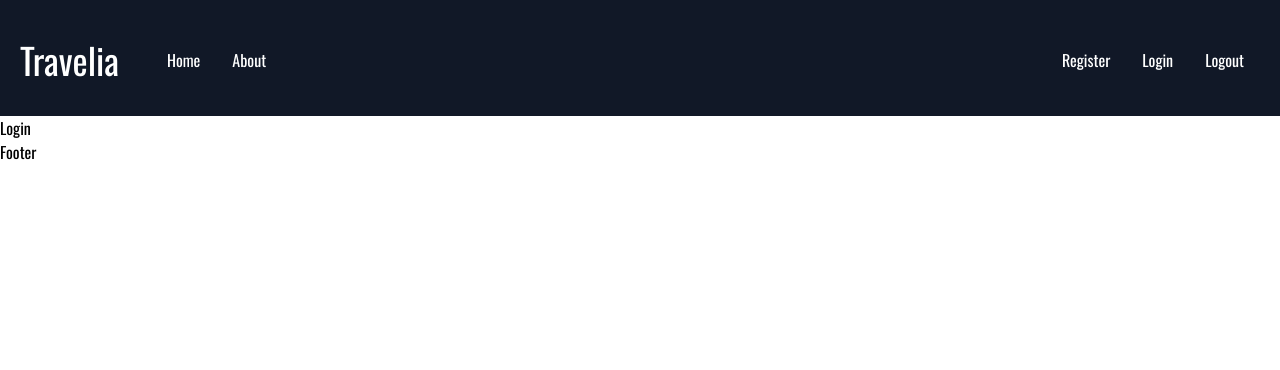
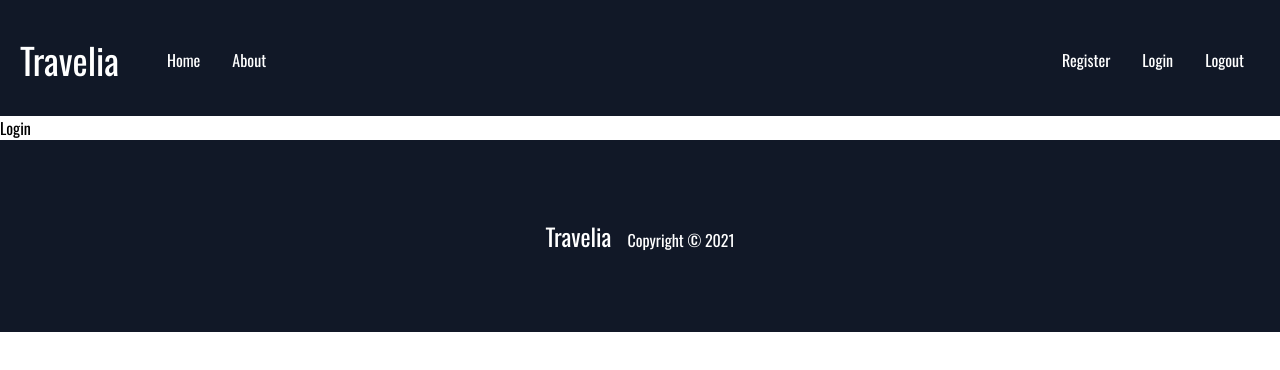
Before and after one commit to AbderrahmaneFadili/travelia-blog, a React (Create React App) app: page /login in a window 1280 px wide. Shown: the top 370 px of the page. Built offline with nearby package versions, Linux system fonts and the light colour scheme.

Commit message:
Create the Footer Component

```diff
--- a/src/components/Footer/Footer.js
+++ b/src/components/Footer/Footer.js
@@ -2,8 +2,11 @@ import React from "react";
 
 const Footer = () => {
   return (
-    <footer>
-      <span>Footer </span>
+    <footer className="bg-gray-900 text-white p-20">
+      <p className="text-center">
+        <span className="text-2xl mr-4">Travelia</span>
+        <span>Copyright &copy; {new Date().getFullYear()}</span>
+      </p>
     </footer>
   );
 };
```
